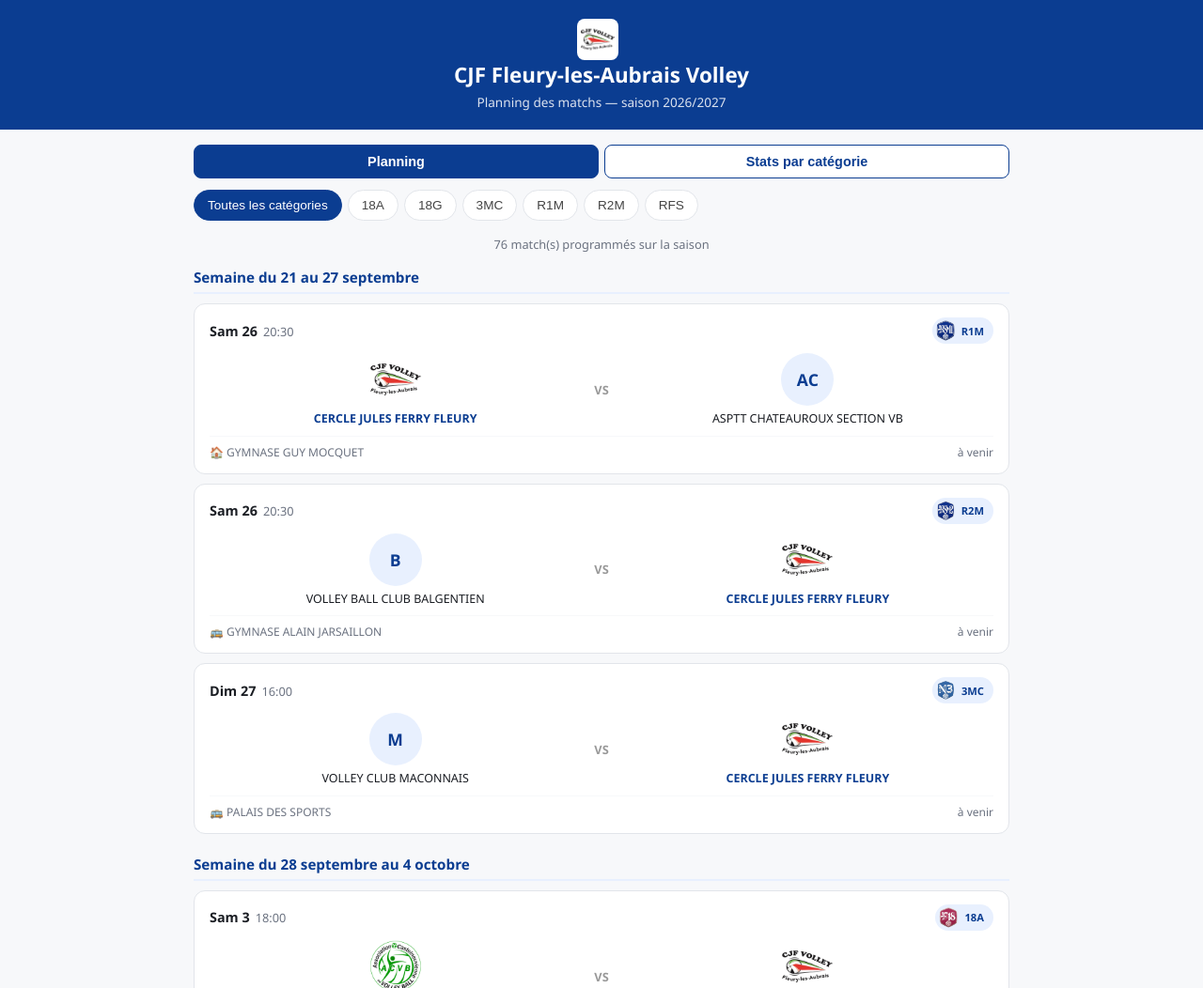
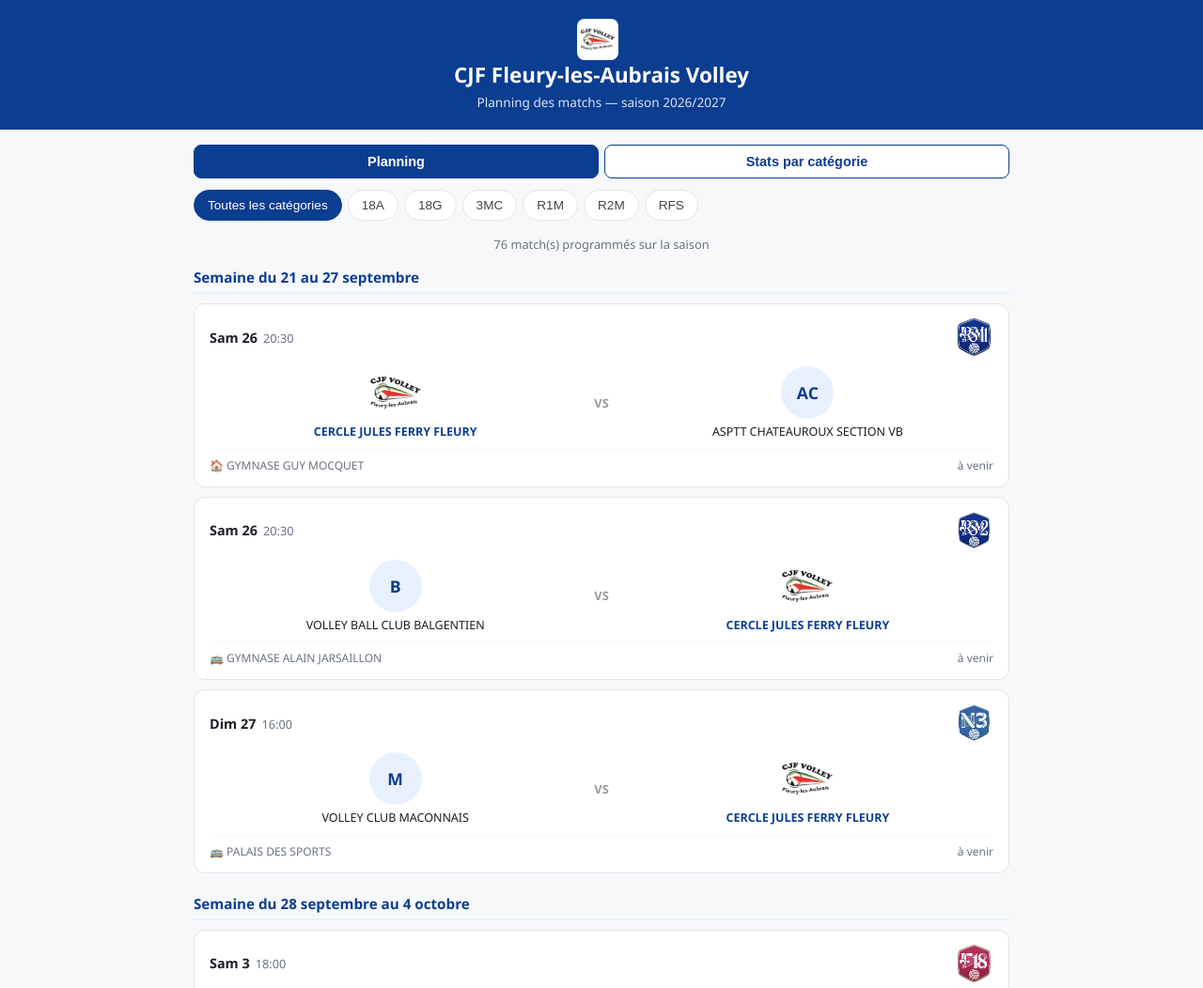
Before and after one commit to testflori/cjf-volley-planning, a website: page index.html in a window 1280 px wide. Shown: the top 1052 px of the page at 94% size. Drawn offline with Linux system fonts and the light colour scheme.

Commit message:
Badge categorie : logo seul, plus grand
Retire le texte du code categorie a cote du logo (deja donne
par le titre au survol) et agrandit le logo de 22 a 42px.

```diff
--- a/index.html
+++ b/index.html
@@ -164,28 +164,21 @@
   .cat-chip {
     display: inline-flex;
     align-items: center;
-    gap: 6px;
-    font-size: 0.7rem;
-    font-weight: 600;
-    color: var(--bleu);
-    background: var(--bleu-clair);
-    padding: 3px 10px 3px 3px;
-    border-radius: 20px;
+    flex: none;
   }
   .cat-chip img {
-    width: 22px;
-    height: 22px;
+    width: 42px;
+    height: 42px;
     object-fit: contain;
-    border-radius: 50%;
     flex: none;
   }
   .cat-chip .cat-fallback {
-    width: 22px;
-    height: 22px;
+    width: 42px;
+    height: 42px;
     border-radius: 50%;
     background: var(--bleu);
     color: white;
-    font-size: 0.6rem;
+    font-size: 0.85rem;
     font-weight: 700;
     display: inline-flex;
     align-items: center;
@@ -354,7 +347,7 @@ function categoryChip(m) {
   const badge = logo
     ? `<img src="${esc(logo)}" alt="${esc(m.categoryCode || '')}" loading="lazy">`
     : `<span class="cat-fallback">${esc((m.categoryCode || '?').slice(0, 2))}</span>`;
-  return `<span class="cat-chip" title="${esc(m.categoryLabel || '')}">${badge}${esc(m.categoryCode || '')}</span>`;
+  return `<span class="cat-chip" title="${esc(m.categoryLabel || '')}">${badge}</span>`;
 }
 
 function fmtJour(iso) {
```
